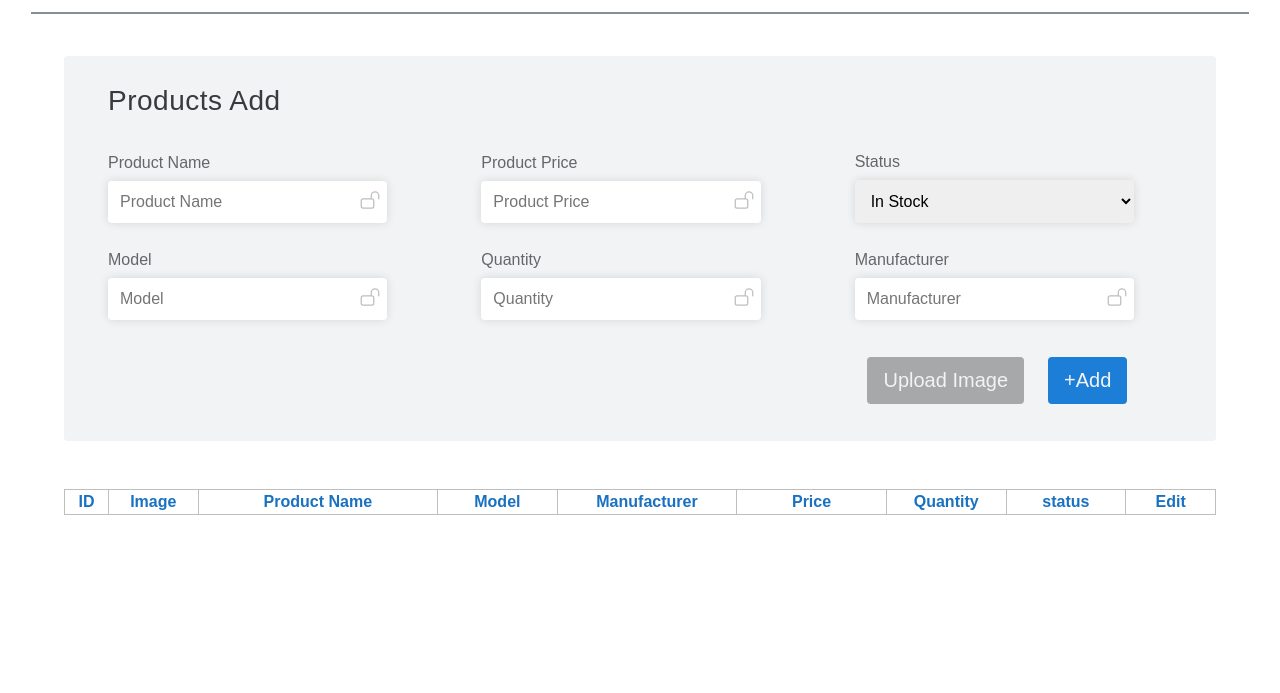
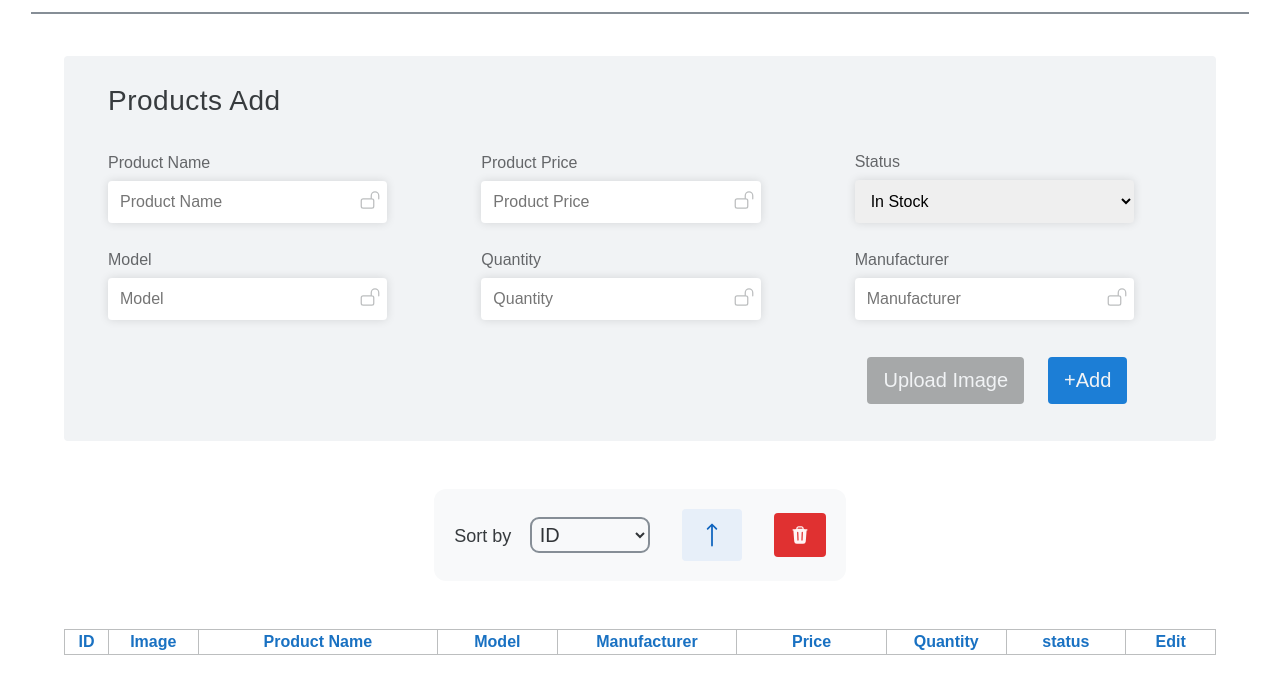
Before and after one commit to alysalah83/Product-Manger, a website built with Parcel: page src/index.html in a window 1280 px wide. Shown: the part 99-792 px from the top of the page. Built offline with nearby package versions, Linux system fonts and the light colour scheme.

Commit message:
adding sort in page

```diff
--- a/src/JS/controll.js
+++ b/src/JS/controll.js
@@ -1,4 +1,5 @@
 import productView from './view/productView';
+import optionsView from './view/optionsView';
 import * as model from './model';
 
 const controllLoadProduct = function (productValues) {
@@ -20,8 +21,16 @@ const controllLoadStorage = function () {
   productView.render(model.state.products);
 };
 
+const controllReverseTable = function (arrow) {
+  // render the new products with the true refare to clear the section
+  arrow
+    ? productView.render(model.state.products.toReversed(), true)
+    : productView.render(model.state.products, true);
+};
+
 const init = function () {
   productView.addHandlerSubmit(controllLoadProduct);
   controllLoadStorage();
+  optionsView.addHandlerOpenOptions(controllReverseTable);
 };
 init();
--- /dev/null
+++ b/src/JS/view/optionsView.js
@@ -0,0 +1,34 @@
+class Options {
+  #btnReverse = document.querySelector('.btn__reverse');
+  #bar = document.querySelector('.options__bar');
+
+  addHandlerOpenOptions(handler) {
+    this.#btnReverse.addEventListener('click', _ => {
+      this.#toggleIcon(this.#btnReverse);
+      const { arrow } = this.#btnReverse.dataset;
+      handler(arrow === 'true');
+    });
+  }
+
+  #toggleIcon(btn) {
+    if (btn.dataset.arrow === 'false') {
+      this.#btnReverse
+        .querySelector('path')
+        .setAttribute(
+          'd',
+          'M12 2.25a.75.75 0 0 1 .75.75v16.19l2.47-2.47a.75.75 0 1 1 1.06 1.06l-3.75 3.75a.75.75 0 0 1-1.06 0l-3.75-3.75a.75.75 0 1 1 1.06-1.06l2.47 2.47V3a.75.75 0 0 1 .75-.75Z'
+        );
+      btn.dataset.arrow = true;
+    } else {
+      this.#btnReverse
+        .querySelector('path')
+        .setAttribute(
+          'd',
+          'M11.47 2.47a.75.75 0 0 1 1.06 0l3.75 3.75a.75.75 0 0 1-1.06 1.06l-2.47-2.47V21a.75.75 0 0 1-1.5 0V4.81L8.78 7.28a.75.75 0 0 1-1.06-1.06l3.75-3.75Z'
+        );
+      btn.dataset.arrow = false;
+    }
+  }
+}
+
+export default new Options();
--- a/src/JS/view/productView.js
+++ b/src/JS/view/productView.js
@@ -24,10 +24,17 @@ class ProductView {
     this.#addHandlerLockTyping();
   }
 
-  render(data) {
+  render(data, clear) {
     this.#data = data;
+    clear ? this.#clear() : '';
     const markup = this.#generateMarkup();
     this.#parentEle.insertAdjacentHTML('beforeend', markup);
+  }
+
+  #clear() {
+    Array.from(this.#parentEle.children).forEach((child, i) =>
+      i !== 0 ? this.#parentEle.removeChild(child) : ''
+    );
   }
 
   #toggleLockActive(icon) {
--- a/src/index.html
+++ b/src/index.html
@@ -167,6 +167,47 @@
           </div>
         </form>
       </section>
+      <section class="section section__options">
+        <div class="options__container">
+          <div class="sort__container">
+            <label for="selection" class="label__select">Sort by</label>
+            <select id="selection" class="input__select">
+              <option value="id">ID</option>
+              <option value="price">Price</option>
+              <option value="price">Stock</option>
+              <option value="price">Quantity</option>
+            </select>
+          </div>
+          <button class="btn btn__reverse" data-arrow="false">
+            <svg
+              xmlns="http://www.w3.org/2000/svg"
+              viewBox="0 0 24 24"
+              fill="currentColor"
+              class="icon__reverse"
+            >
+              <path
+                fill-rule="evenodd"
+                d="M11.47 2.47a.75.75 0 0 1 1.06 0l3.75 3.75a.75.75 0 0 1-1.06 1.06l-2.47-2.47V21a.75.75 0 0 1-1.5 0V4.81L8.78 7.28a.75.75 0 0 1-1.06-1.06l3.75-3.75Z"
+                clip-rule="evenodd"
+              />
+            </svg>
+          </button>
+          <button class="btn btn__remove">
+            <svg
+              xmlns="http://www.w3.org/2000/svg"
+              viewBox="0 0 24 24"
+              fill="currentColor"
+              class="icon__remove"
+            >
+              <path
+                fill-rule="evenodd"
+                d="M16.5 4.478v.227a48.816 48.816 0 0 1 3.878.512.75.75 0 1 1-.256 1.478l-.209-.035-1.005 13.07a3 3 0 0 1-2.991 2.77H8.084a3 3 0 0 1-2.991-2.77L4.087 6.66l-.209.035a.75.75 0 0 1-.256-1.478A48.567 48.567 0 0 1 7.5 4.705v-.227c0-1.564 1.213-2.9 2.816-2.951a52.662 52.662 0 0 1 3.369 0c1.603.051 2.815 1.387 2.815 2.951Zm-6.136-1.452a51.196 51.196 0 0 1 3.273 0C14.39 3.05 15 3.684 15 4.478v.113a49.488 49.488 0 0 0-6 0v-.113c0-.794.609-1.428 1.364-1.452Zm-.355 5.945a.75.75 0 1 0-1.5.058l.347 9a.75.75 0 1 0 1.499-.058l-.346-9Zm5.48.058a.75.75 0 1 0-1.498-.058l-.347 9a.75.75 0 0 0 1.5.058l.345-9Z"
+                clip-rule="evenodd"
+              />
+            </svg>
+          </button>
+        </div>
+      </section>
       <section class="section section__table">
         <div class="table__row table__head">
           <p class="table__ele">ID</p>
--- a/src/style/general.css
+++ b/src/style/general.css
@@ -32,6 +32,9 @@ body {
 }
 
 .btn {
+  display: flex;
+  align-items: center;
+  justify-content: center;
   border: none;
   outline: none;
   color: #f1f3f5;
--- a/src/style/main.css
+++ b/src/style/main.css
@@ -104,6 +104,77 @@
   background-color: #7a7c7f;
 }
 
+/************** options sections**********/
+
+.section__options {
+  display: flex;
+  justify-content: center;
+  margin-bottom: 1.6rem;
+}
+
+.options__container {
+  width: fit-content;
+  background-color: #f8f9fa;
+  padding: 2rem;
+  border-radius: 12px;
+  display: flex;
+  align-items: center;
+  justify-content: center;
+  gap: 3.2rem;
+}
+
+.btn__reverse {
+  background-color: #e7eff9;
+  padding: 1.2rem;
+  border-radius: 999px;
+}
+
+.btn__reverse:hover {
+  background-color: #cfe0f2;
+}
+
+.icon__reverse {
+  width: 2.8rem;
+  height: 2.8rem;
+  color: #0e63be;
+  stroke-width: 10;
+}
+
+.label__select {
+  font-size: 1.8rem !important;
+  font-size: 600;
+  color: #373b3e;
+  margin-right: 1.4rem;
+}
+
+.input__select {
+  width: 12rem;
+  font-size: 2rem;
+  padding: 0.4rem;
+  color: #323538;
+  border: 2px solid #868e96;
+  border-radius: 9px;
+  background-color: inherit;
+  cursor: pointer;
+  outline: none;
+}
+
+.btn__remove {
+  background-color: #e03131;
+  padding: 1.2rem;
+  border-radius: 999px;
+}
+
+.btn__remove:hover {
+  background-color: #c92a2a;
+}
+
+.icon__remove {
+  color: #fff5f5;
+  width: 2rem;
+  height: 2rem;
+}
+
 /**********^** table section **************/
 
 .table__row {
```
